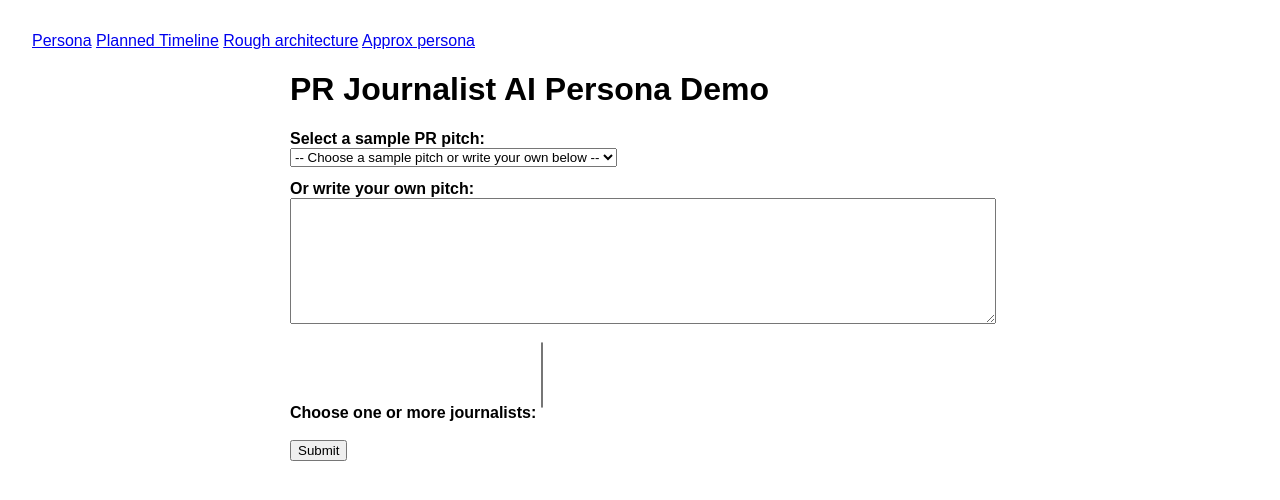
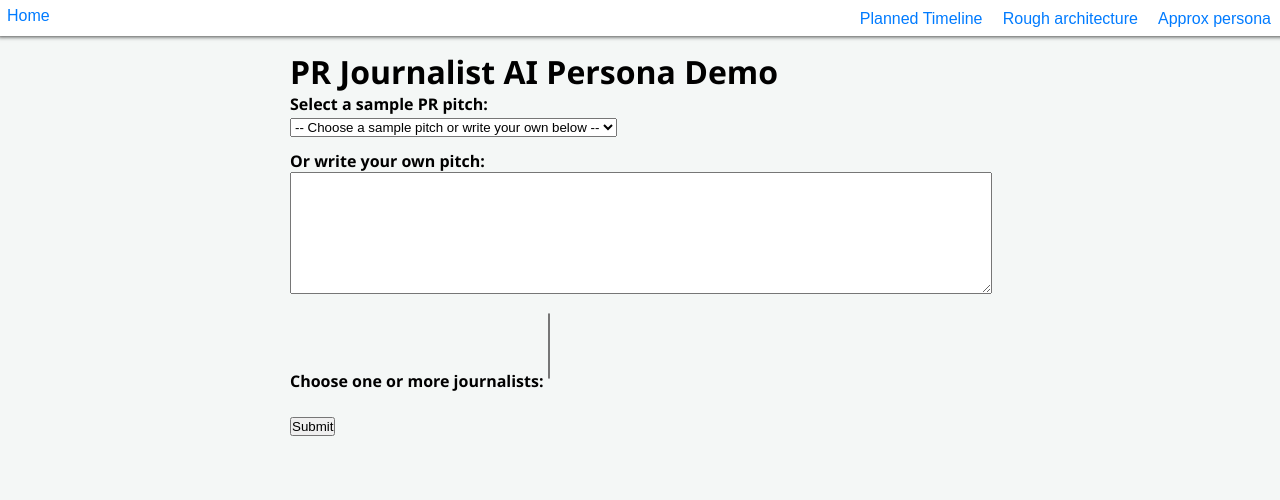
Before and after one commit to indoria/persona-net, a Flask app: page / in a window 1280 px wide. Shown: the top 500 px of the page. Run offline with Flask 3, Linux system fonts and the light colour scheme.

Commit message:
restructured frontend

```diff
--- a/app.py
+++ b/app.py
@@ -3,7 +3,7 @@ from sqlalchemy import create_engine
 from sqlalchemy.orm import sessionmaker, scoped_session
 from models import Base, Journalist, Interaction
 from ai_persona import persona_response
-import os
+import os, sys
 
 app = Flask(__name__)
 
@@ -15,6 +15,7 @@ Session = scoped_session(sessionmaker(engine, future=True))
 def index():
     with Session() as session:
         journalists = session.query(Journalist).all()
+        print(journalists, file=sys.stdout)
         return render_template("index.html", journalists=journalists)
 
 @app.route("/query_persona", methods=["POST"])
@@ -69,4 +70,4 @@ def persona():
     return render_template("persona.html", personas=personas)
 
 if __name__ == "__main__":
-    app.run(debug=True)
+    app.run(debug=True, port=8000)
--- a/requirements.txt
+++ b/requirements.txt
@@ -4,3 +4,4 @@ spacy
 transformers
 torch
 nltk
+gunicorn
--- /dev/null
+++ b/static/css/style.css
@@ -0,0 +1,72 @@
+* {
+    margin: 0;
+    padding: 0;
+}
+
+:focus {
+    outline: none;
+}
+
+a {
+    text-decoration: none;
+}
+
+body {
+    font-family: 'Segoe UI', Tahoma, Geneva, Verdana, sans-serif;
+    padding: 50px 0;
+    background-color: #f4f7f6;
+}
+
+.loader {
+    display: none;
+    border: 6px solid #f3f3f3;
+    border-radius: 50%;
+    border-top: 6px solid #3498db;
+    width: 40px;
+    height: 40px;
+    animation: spin 1s linear infinite;
+    margin: 10px auto;
+}
+
+@keyframes spin {
+    0% {
+        transform: rotate(0deg);
+    }
+
+    100% {
+        transform: rotate(360deg);
+    }
+}
+
+/* index.html */
+.home_page.response {
+    background: #f9f9f9;
+    border: 1px solid #ddd;
+    padding: 1em;
+    margin-top: 1em;
+}
+
+.home_page label {
+    font-weight: bold;
+}
+.home_page textarea {
+    width: 100%;
+}
+
+.home_page.container {
+    max-width: 700px;
+    margin: auto;
+}
+
+.home_page select,
+.home_page textarea {
+    margin-bottom: 1em;
+}
+
+/* arch page */
+.mermaid {
+    background: #f0f0f0;
+    margin: 20px 0;
+    padding: 10px;
+    border-radius: 6px;
+}
--- /dev/null
+++ b/templates/footer.html
@@ -0,0 +1,3 @@
+
+</body>
+</html>
--- /dev/null
+++ b/templates/header.html
@@ -0,0 +1,35 @@
+<!DOCTYPE html>
+<html lang="en">
+    <head>
+        <link rel="stylesheet" href="{{ url_for('static', filename='css/style.css') }}">
+        <style>
+            #topNav {
+                padding: 7px;
+                position: absolute;
+                left: 0;
+                top: 0;
+                background: #fff;
+                width: 100%;
+                box-shadow: 0 -1px 4px 2px rgba(0, 0, 0, 0.7);
+                display: flex;
+                justify-content: space-between;
+            }
+            #topNav a {
+                text-decoration: none;
+                color: #007bff;
+                margin-right: 1em;
+                font-family: Arial, sans-serif;
+            }
+        </style>
+    </head>
+    <body>
+        <header>
+<nav id="topNav">
+    <a href="/">Home</a>
+    <div>
+        <a href="/plan">Planned Timeline</a>
+        <a href="/arch">Rough architecture</a>
+        <a href="/persona">Approx persona</a>
+    </div>
+</nav>
+</header>
--- a/templates/index.html
+++ b/templates/index.html
@@ -1,80 +1,5 @@
-<!DOCTYPE html>
-<html>
-<head>
-    <title>PR AI Persona POC</title>
-    <style>
-        body { font-family: Arial, sans-serif; margin: 2em; }
-        textarea { width: 100%; }
-        .response { background: #f9f9f9; border: 1px solid #ddd; padding: 1em; margin-top: 1em; }
-        label { font-weight: bold; }
-        .container { max-width: 700px; margin: auto; }
-        select, textarea { margin-bottom: 1em; }
-        .loader {
-            display: none;
-            border: 6px solid #f3f3f3;
-            border-radius: 50%;
-            border-top: 6px solid #3498db;
-            width: 40px;
-            height: 40px;
-            animation: spin 1s linear infinite;
-            margin: 10px auto;
-        }
-        @keyframes spin {
-            0% { transform: rotate(0deg);}
-            100% { transform: rotate(360deg);}
-        }
-    </style>
-    <script>
-        function setPitchFromSelector() {
-            var selector = document.getElementById('pitch_selector');
-            var textarea = document.getElementById('pitch_textarea');
-            if (selector.value !== "") {
-                textarea.value = selector.value;
-            }
-        }
-
-        function submitForm(event) {
-            event.preventDefault();
-            document.getElementById('loader').style.display = 'block';
-            document.getElementById('responses').innerHTML = '';
-            let pitch = document.getElementById('pitch_textarea').value;
-            let journalistEls = document.getElementById('journalist');
-            let journalists = Array.from(journalistEls.selectedOptions).map(opt => opt.value);
-
-            fetch('/query_persona', {
-                method: 'POST',
-                headers: {
-                    'Content-Type': 'application/json',
-                    'X-Requested-With': 'XMLHttpRequest'
-                },
-                body: JSON.stringify({
-                    pitch: pitch,
-                    journalists: journalists
-                })
-            })
-            .then(response => response.json())
-            .then(data => {
-                document.getElementById('loader').style.display = 'none';
-                let html = '';
-                if (data.responses && data.responses.length > 0) {
-                    data.responses.forEach(function(resp) {
-                        html += `<div class="response"><h2>${resp.name}</h2><p>${resp.response}</p></div>`;
-                    });
-                } else {
-                    html = "<div class='response'>No response received.</div>";
-                }
-                document.getElementById('responses').innerHTML = html;
-            })
-            .catch(err => {
-                document.getElementById('loader').style.display = 'none';
-                document.getElementById('responses').innerHTML = "<div class='response'>Error occurred. Try again.</div>";
-            });
-        }
-    </script>
-</head>
-<body>
-    {% include "nav.html" %}
-    <div class="container">
+{% include "header.html" %}
+<div class="container home_page">
     <h1>PR Journalist AI Persona Demo</h1>
     <form id="prForm" onsubmit="submitForm(event)">
         <label for="pitch_selector">Select a sample PR pitch:</label><br>
@@ -151,5 +76,51 @@ Thank you for your consideration.">Shoply e-commerce analytics tool launch</opti
     <div id="loader" class="loader"></div>
     <div id="responses"></div>
 </div>
-</body>
-</html>
+<script>
+    function setPitchFromSelector() {
+        var selector = document.getElementById('pitch_selector');
+        var textarea = document.getElementById('pitch_textarea');
+        if (selector.value !== "") {
+            textarea.value = selector.value;
+        }
+    }
+
+    function submitForm(event) {
+        event.preventDefault();
+        document.getElementById('loader').style.display = 'block';
+        document.getElementById('responses').innerHTML = '';
+        let pitch = document.getElementById('pitch_textarea').value;
+        let journalistEls = document.getElementById('journalist');
+        let journalists = Array.from(journalistEls.selectedOptions).map(opt => opt.value);
+
+        fetch('/query_persona', {
+            method: 'POST',
+            headers: {
+                'Content-Type': 'application/json',
+                'X-Requested-With': 'XMLHttpRequest'
+            },
+            body: JSON.stringify({
+                pitch: pitch,
+                journalists: journalists
+            })
+        })
+        .then(response => response.json())
+        .then(data => {
+            document.getElementById('loader').style.display = 'none';
+            let html = '';
+            if (data.responses && data.responses.length > 0) {
+                data.responses.forEach(function(resp) {
+                    html += `<div class="response"><h2>${resp.name}</h2><p>${resp.response}</p></div>`;
+                });
+            } else {
+                html = "<div class='response'>No response received.</div>";
+            }
+            document.getElementById('responses').innerHTML = html;
+        })
+        .catch(err => {
+            document.getElementById('loader').style.display = 'none';
+            document.getElementById('responses').innerHTML = "<div class='response'>Error occurred. Try again.</div>";
+        });
+    }
+</script>
+{% include "footer.html" %}
--- a/templates/nav.html
+++ /dev/null
@@ -1,6 +0,0 @@
-<nav>
-    <a href="/">Persona</a>
-    <a href="/plan">Planned Timeline</a>
-    <a href="/arch">Rough architecture</a>
-    <a href="/persona">Approx persona</a>
-</nav>
--- a/templates/timeline.html
+++ b/templates/timeline.html
@@ -92,7 +92,7 @@
     </style>
 </head>
 <body>
-    {% include "nav.html" %}
+    {% include "header.html" %}
     <div class="persona-popup">
         <h1>Overview of the timeline for Persona POC</h1>
 
@@ -142,7 +142,7 @@
 
         <h3>4-May : Show the plan, initial layout</h3>
         <ul>
-            <li><strong>Status:</strong> <span style="color: #ff6600;">⚠️ Delayed</span></li>
+            <li><strong>Status:</strong> <span style="color: #ff6600; text-decoration: line-through;">⚠️ Delayed</span> <span style="color: #28a745;">✅ Completed</span></li>
             <li><strong>Description:</strong> Show current state, plan next steps and improvements. <i class="note">Got postponed to 5-May. Ensure better adherence to timeline</i>.</li>
             <li><strong>Task:</strong> Request for third party softwares (OpenAI key, org github). Research on how to make personas more like real people. <b>Get response structure (parameters of evaluation, and ways of presenting them) of a journalist</b>. List ways of representing a persona (traits etc.)</li>
         </ul>
```
Also changed, not shown: templates/arch.html (+6 -22 lines), templates/persona.html (+3 -11 lines), README.md, 2 other files. Lines whose indentation alone changed are shown as unchanged.
